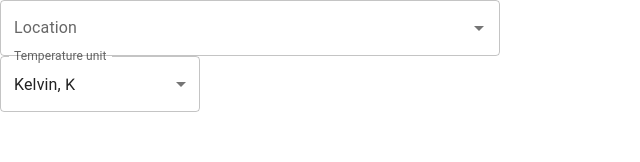
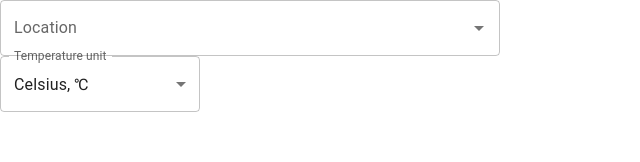
Before and after one commit to coding-vibe/weather-app, a React (Vite) app: page / in a window 1280 px wide. Shown: the top 162 px of the page, without its empty margins (0-640 px from the left). Built offline with nearby package versions, Linux system fonts and the light colour scheme; no server answers.

Commit message:
add unit logic to weather widget

```diff
--- a/src/App.tsx
+++ b/src/App.tsx
@@ -5,9 +5,11 @@ import MeasurementSelect from 'components/MeasurementSelect';
 import Location from 'types/location';
 
 const LOCATION_AUTOCOMPLETE = 'location-select';
+const MEASUREMENT_SELECT = 'unit-select';
 
 function App() {
   const [selectedLocation, onSelectLocation] = useState<Location | null>(null);
+  const [selectedUnit, onSelectUnit] = useState('metric');
 
   return (
     <>
@@ -16,8 +18,17 @@ function App() {
         setLocation={onSelectLocation}
         id={LOCATION_AUTOCOMPLETE}
       />
-      <MeasurementSelect />
-      {selectedLocation && <WeatherWidget location={selectedLocation} />}
+      <MeasurementSelect
+        unit={selectedUnit}
+        setUnit={onSelectUnit}
+        id={MEASUREMENT_SELECT}
+      />
+      {selectedLocation && (
+        <WeatherWidget
+          location={selectedLocation}
+          unit={selectedUnit}
+        />
+      )}
     </>
   );
 }
--- a/src/components/MeasurementSelect/MeasurementSelect.tsx
+++ b/src/components/MeasurementSelect/MeasurementSelect.tsx
@@ -1,27 +1,30 @@
-import { useState } from 'react';
 import InputLabel from '@mui/material/InputLabel';
 import MenuItem from '@mui/material/MenuItem';
 import FormControl from '@mui/material/FormControl';
 import Select, { SelectChangeEvent } from '@mui/material/Select';
 import * as classes from './styles';
 
-export default function MeasurementSelect() {
-  const [selectedUnit, onSelectUnit] = useState('default');
+interface Props {
+  unit: string;
+  setUnit: (value: string) => void;
+  id: string;
+}
 
+export default function MeasurementSelect({ unit, setUnit, id }: Props) {
   const handleChange = (event: SelectChangeEvent) => {
-    onSelectUnit(event.target.value);
+    setUnit(event.target.value);
   };
 
   return (
     <FormControl css={classes.select}>
-      <InputLabel id='measurement-helper-label'>Temperature unit</InputLabel>
+      <InputLabel id='helper-label'>Temperature unit</InputLabel>
       <Select
-        labelId='measurement-helper-label'
-        id='measurement-select'
-        value={selectedUnit}
+        labelId='helper-label'
+        id={id}
+        value={unit}
         label='Temperature unit'
         onChange={handleChange}>
-        <MenuItem value='default'>Kelvin, &#8490;</MenuItem>
+        <MenuItem value='standard'>Kelvin, &deg;&#8490;</MenuItem>
         <MenuItem value='metric'>Celsius, &#8451;</MenuItem>
         <MenuItem value='imperial'>Fahrenheit, &#8457;</MenuItem>
       </Select>
--- a/src/components/WeatherWidget/WeatherWidget.tsx
+++ b/src/components/WeatherWidget/WeatherWidget.tsx
@@ -32,12 +32,13 @@ type Forecast = Array<[string, ForecastBody[]]>;
 
 interface Props {
   location: Location;
+  unit: string;
 }
 
 const SPINNER_SIZE = 25;
 const TIME_PERIODS_AMOUNT = 8;
 
-export default function WeatherWidget({ location }: Props) {
+export default function WeatherWidget({ location, unit }: Props) {
   const { enqueueSnackbar } = useSnackbar();
   const [forecast, setForecast] = useState<Forecast | null>(null);
   const [isLoading, setIsLoading] = useState(false);
@@ -53,6 +54,7 @@ export default function WeatherWidget({ location }: Props) {
             params: {
               lat,
               lon,
+              units: unit,
             },
           },
         );
@@ -77,9 +79,9 @@ export default function WeatherWidget({ location }: Props) {
     };
     // eslint-disable-next-line @typescript-eslint/no-floating-promises
     fetchForecast();
-  }, [location, enqueueSnackbar]);
+  }, [location, unit, enqueueSnackbar]);
 
-  const roundTemperature = (temp: number) => Math.floor(temp / 10);
+  const roundTemperature = (temp: number) => Math.floor(temp);
 
   return isLoading ? (
     <CircularProgress size={SPINNER_SIZE} />
@@ -124,9 +126,16 @@ export default function WeatherWidget({ location }: Props) {
                         alt='Weather condition'
                       />
                     </Tooltip>
-                    {`Temperature: ${roundTemperature(
-                      temp,
-                    )}°C Humidity: ${humidity}%`}
+                    {`Temperature: ${roundTemperature(temp)}${(() => {
+                      switch (unit) {
+                        case 'metric':
+                          return '\u2103';
+                        case 'imperial':
+                          return '\u00B0F';
+                        default:
+                          return '\u00B0K';
+                      }
+                    })()} Humidity: ${humidity}%`}
                   </td>
                 );
               })}
```
